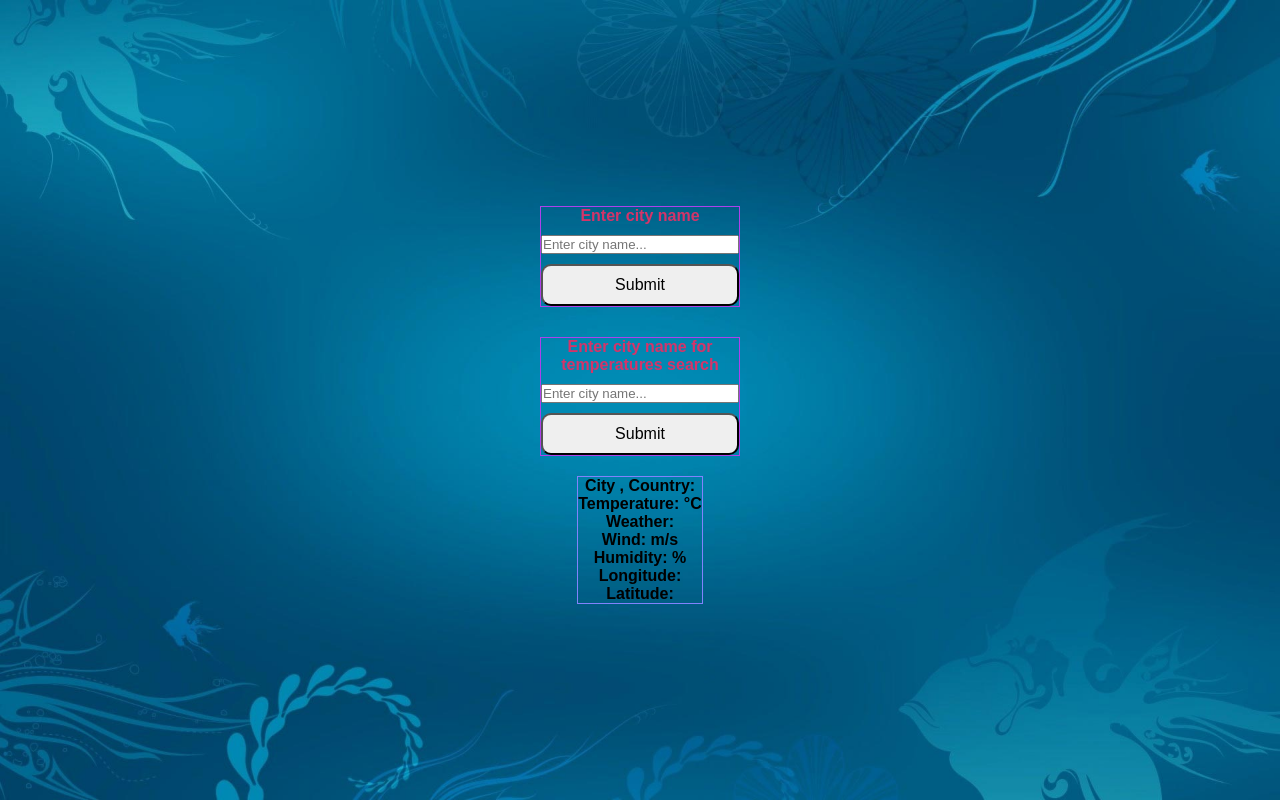
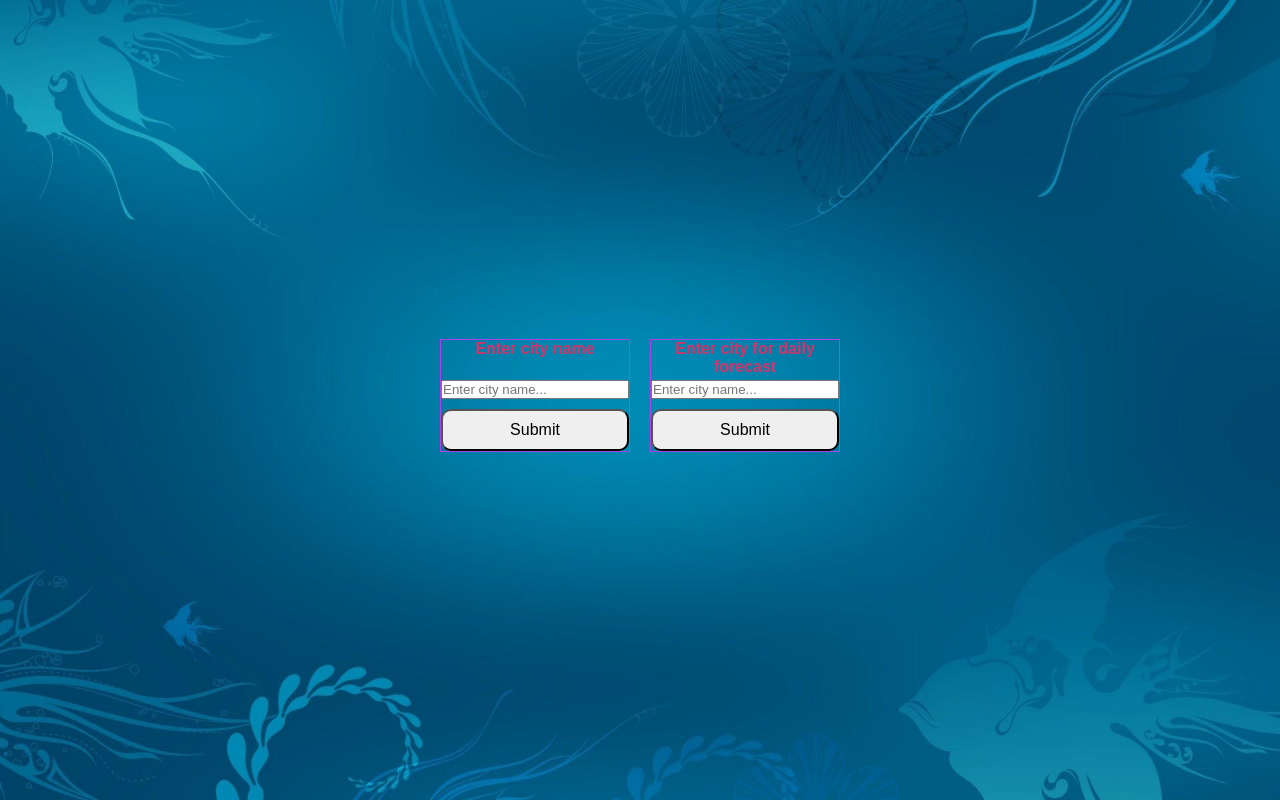
Before and after one commit to edinvnode/new-weather-app, a React (Create React App) app: page / in a window 1280 px wide. Built offline with nearby package versions, Linux system fonts and the light colour scheme.

Commit message:
Fixed issues

```diff
--- a/src/App.js
+++ b/src/App.js
@@ -20,7 +20,7 @@ function App() {
     setWeather(null);
 
     const response = await fetch(
-      `https://api.openweathermap.org/data/2.5/forecast?q=${newCity}&cnt=3&appid=${API_KEY}&units=metric`
+      `https://api.openweathermap.org/data/2.5/weather?q=${city}&appid=${API_KEY}&units=metric`
     );
     if (!response.ok) {
       //throw new Error('City not found');
@@ -32,9 +32,8 @@ function App() {
       setWeather(data);
       setError('');
       setErrorMessage(false);
+      console.log(data);
     }
-
-    //console.log(data);
   }
 
   async function fetchTemperatures(e) {
@@ -54,7 +53,7 @@ function App() {
       setTemperatures(data);
       setTempError('');
       seTempErrorMessage(false);
-      console.log(data);
+      //console.log(data);
     }
 
     //console.log(data);
@@ -62,6 +61,7 @@ function App() {
 
   return (
     <div className="App">
+      <div className="input-container">
         <form onSubmit={fetchData}>
           <label>Enter city name</label>
           <input
@@ -75,7 +75,7 @@ function App() {
         </form>
 
         <form onSubmit={fetchTemperatures}>
-        <label>Enter city name for temperatures search</label>
+          <label>Enter city for daily forecast</label>
           <input
             type="text"
             className="city-input"
@@ -85,36 +85,52 @@ function App() {
           />
           <button type="submit">Submit</button>
         </form>
-      {!errorMessage && (
+      </div>
+      <div className="weather-container">
+        {!errorMessage && weather && (
           <div className="weather-data">
             <p>
-            City {weather?.name} , Country: {weather?.sys?.country}
+              City: {weather.name} , Country: {weather.sys?.country}
             </p>
-          <p>Temperature: {weather?.main?.temp} °C</p>
-          <p>Weather: {weather?.weather[0]?.main}</p>
-          <p>Wind: {weather?.wind?.speed} m/s</p>
-          <p>Humidity: {weather?.main?.humidity} %</p>
-          <p>Longitude: {weather?.coord?.lon}</p>
-          <p>Latitude: {weather?.coord?.lat}</p>
+            <p>Temperature: {weather.main?.temp} °C</p>
+            <p>
+              Weather:{' '}
+              {Array.isArray(weather.weather) && weather.weather[0]?.main}
+            </p>
+            <p>Wind: {weather.wind?.speed} m/s</p>
+            <p>Humidity: {weather.main?.humidity} %</p>
+            <p>Longitude: {weather.coord?.lon}</p>
+            <p>Latitude: {weather.coord?.lat}</p>
           </div>
         )}
+
         {errorMessage && (
           <div className="error-message">
             <span>{error}</span>
           </div>
         )}
 
-      {!tempErrorMessage && temperatures && (
+        {!tempErrorMessage && temperatures?.list && (
           <div className="weather-data">
+            Temperatures:
             {temperatures.list.slice(0, 3).map((item, index) => (
               <div key={index}>
-              <p>Forecast time: {new Date(item.dt * 1000).toLocaleString()}</p>
-              <p>Temperature: {item.main.temp} °C</p>
-              <p>Weather: {item.weather[0].main}</p>
+                <p>
+                  Forecast time: {new Date(item.dt * 1000).toLocaleString()}
+                </p>
+                <p>Temperature: {item.main?.temp} °C</p>
+                <p>Weather: {item.weather?.[0]?.main}</p>
               </div>
             ))}
           </div>
         )}
+
+        {tempErrorMessage && (
+          <div className="error-message">
+            <span>{tempError}</span>
+          </div>
+        )}
+      </div>
     </div>
   );
 }
--- a/src/index.css
+++ b/src/index.css
@@ -38,6 +38,7 @@ label {
   color: rgb(212, 52, 105);
   font-weight: bold;
   text-align: center;
+  height: 30px;
 }
 
 button {
@@ -57,3 +58,10 @@ button {
   text-align: center;
   border: 1px solid red;
 }
+
+.input-container {
+  display: flex;
+  align-items: center;
+  width: 400px;
+  gap: 20px;
+}
```
Lines whose indentation alone changed are shown as unchanged.
